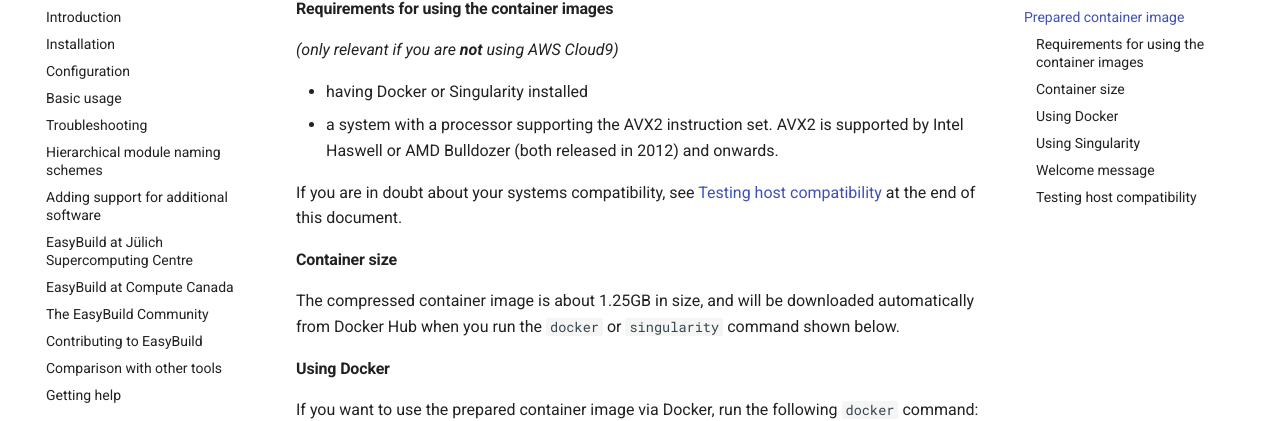
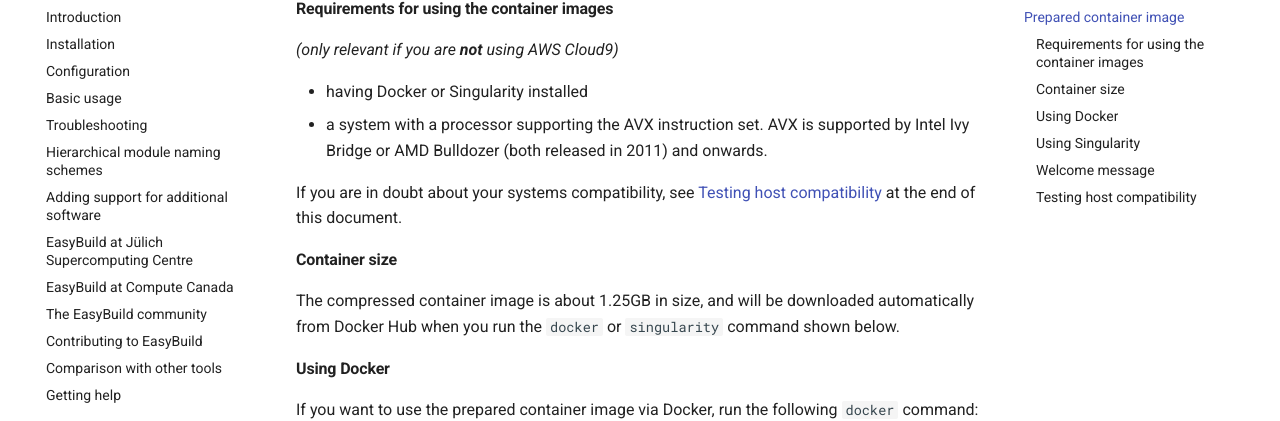
Before and after one commit to easybuilders/easybuild-tutorial, an MkDocs documentation site: the page built from docs/practical_information/README.md, in a window 1280 px wide and 900 px high, scrolled down 964 px. Shown: the part 145-566 px from the top of the window. Built offline with MkDocs 1.6.1 and Material for MkDocs 9.7.7, drawn with Linux system fonts in a browser that asks for light colours.

Commit message:
AVX is sufficient for running container image

```diff
--- a/docs/practical_information/README.md
+++ b/docs/practical_information/README.md
@@ -44,7 +44,7 @@
 *(only relevant if you are* ***not*** *using AWS Cloud9)*
 
 * having Docker or Singularity installed
-* a system with a processor supporting the AVX2 instruction set. AVX2 is supported by Intel Haswell or AMD Bulldozer (both released in 2012) and onwards.
+* a system with a processor supporting the AVX instruction set. AVX is supported by Intel Ivy Bridge or AMD Bulldozer (both released in 2011) and onwards.
 
 If you are in doubt about your systems compatibility, see [Testing host compatibility](#testing-host-compatibility) at the end of this document.
 
--- a/mkdocs.yml
+++ b/mkdocs.yml
@@ -22,7 +22,7 @@
   - Adding support for additional software: adding_support_software/README.md
   - EasyBuild at Jülich Supercomputing Centre: jsc/README.md
   - EasyBuild at Compute Canada: computecanada/README.md
-  - The EasyBuild Community: community/README.md
+  - The EasyBuild community: community/README.md
   - Contributing to EasyBuild: contributing/README.md
   - Comparison with other tools: comparison_other_tools/README.md
   - Getting help: getting_help/README.md
```
Also changed, not shown: docs/index.md (+1 -1 lines).
